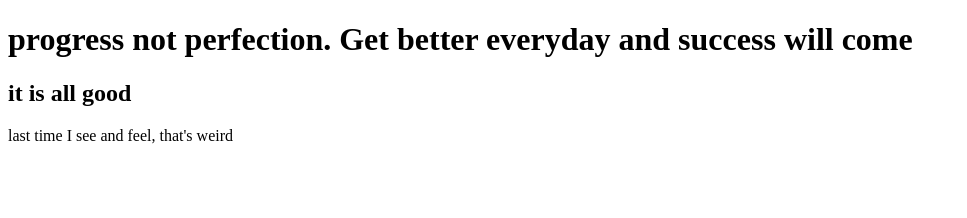
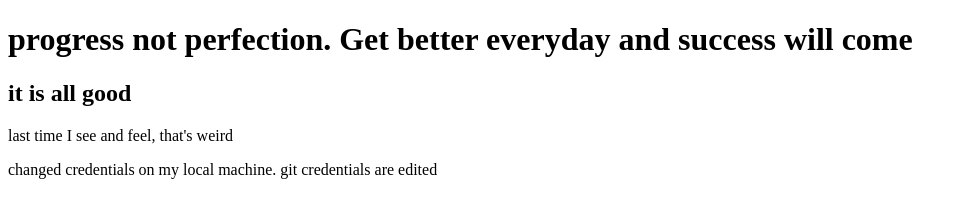
Before and after one commit to Marco-forever-dreamer/repository2-good-speed, a plain HTML site: page index.html in a window 1280 px wide. Shown: the whole page, without its empty margins (0-967 px from the left). Drawn offline with Linux system fonts and the light colour scheme.

Commit message:
changed my credentials and also added a paragraph to index.html

```diff
--- a/index.html
+++ b/index.html
@@ -10,6 +10,7 @@
     <h1>progress not perfection. Get better everyday and success will come</h1>
     <h2>it is all good</h2>
     <p>last time I see and feel, that's weird</p>
+    <p>changed credentials on my local machine. git credentials are edited</p>
 
 </body>
 </html>
```
